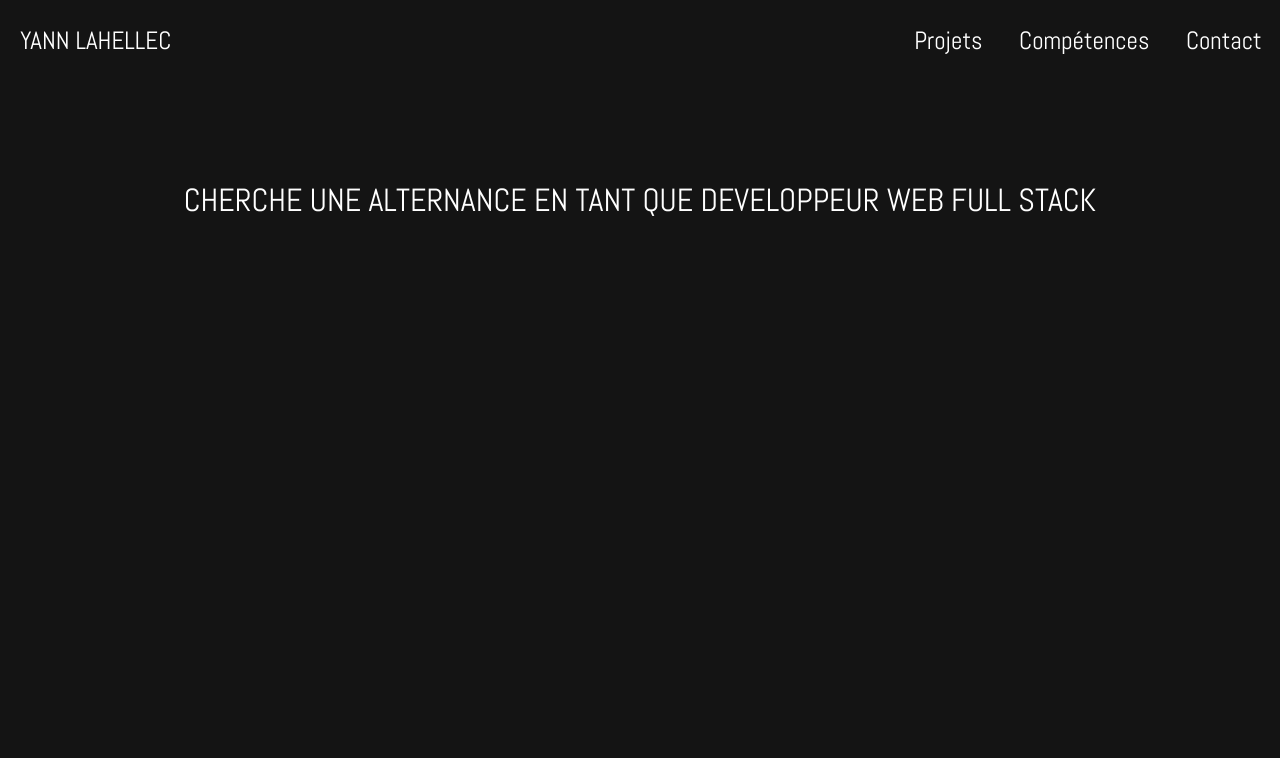
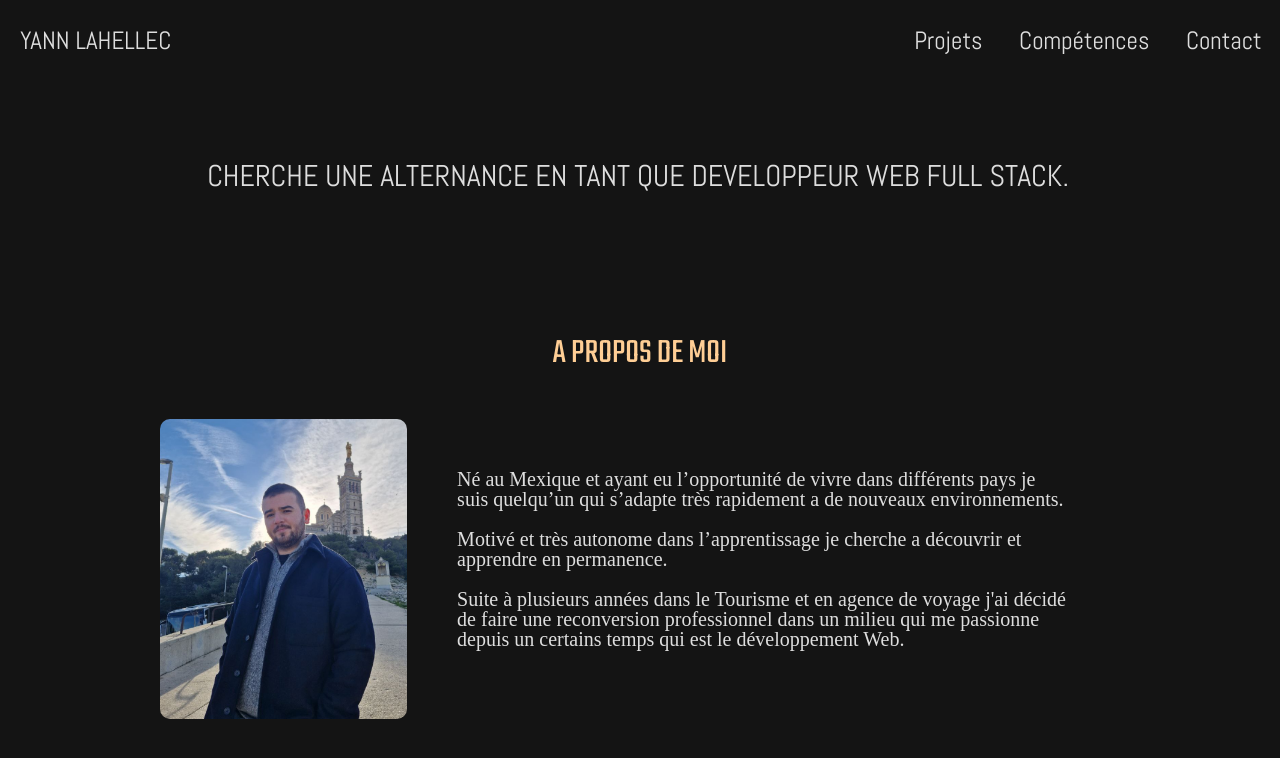
Before and after one commit to YannLahellec/portfolio, a React (Vite) app: page / in a window 1280 px wide. Shown: the top 758 px of the page. Built offline with nearby package versions, Linux system fonts and the light colour scheme.

Commit message:
about me done

```diff
--- a/src/App.jsx
+++ b/src/App.jsx
@@ -1,5 +1,7 @@
-import NavBar from "./components/NavBar"
-import Description from "./components/Description"
+import NavBar from "./components/NavBar";
+import Title from "./components/Title";
+import Description from "./components/Description";
+import Projets from "./components/Projects";
 import "./app.css"
 
 function App() {
@@ -8,7 +10,9 @@ function App() {
   return (
     <>
     <NavBar/>
+    <Title/>
     <Description/>
+    <Projets/>
     </>
   )
 }
--- a/src/Styles/description.css
+++ b/src/Styles/description.css
@@ -1,35 +1,42 @@
-.title-container {
+.description-container {
     display: flex;
-    justify-content: center;
+    flex-direction: column;
     align-items: center;
-    height: 30vh;
-}
-.main-title {
-    color: white;
-    font-family: var(--font-abel);
-    font-size: 32px;
-    /* position: relative; */
+    margin-top: 4rem;
 }
 
-/* .main-title::after{
-    content: '|';
-    position: absolute;
-    right: 0;
-    color: white;
-    background-color: #141414;
-    width: 100%;
-    animation: typing 5s steps(62),
-                line 1s infinite;
-} */
-
-/* @keyframes typing {
-    to {
-        width: 0%
-    }
+.txt-info {
+    padding-bottom: 20px;
 }
 
-@keyframes line {
-    50%{
-        color: transparent;
-    }
-} */
+.info-container {
+    display: flex;
+    color: #DEDEDE;
+    font-family: var(--font--abel);
+    font-size: 20px;
+    width: 75%;
+    /* margin-left: 70px;
+    margin-right: 70px;
+    margin-top: 50px; */
+}
+
+.description-img {
+    height: 300px;
+    border-radius: 10px;
+
+}
+.text-container {
+    display: flex;
+    flex-direction: column;
+    justify-content: center;
+
+    margin-left: 50px;
+    margin-right: 50px;
+}
+
+.description-title {
+    font-family: var(--font-teko);
+    color: var(--color-teko);
+    font-size: 35px;
+    margin-bottom: 3rem;
+}
--- a/src/Styles/navbar.css
+++ b/src/Styles/navbar.css
@@ -2,7 +2,7 @@
     display: flex;
     align-items: center;
     justify-content: space-between;
-    height: 10vh;
+    height: 5rem;
 }
 
 .nav-list {
@@ -16,7 +16,8 @@
 }
 
 .nav-txt {
-    color: white;
+    color: #DEDEDE;
     font-family: var(--font-abel);
     font-size: 25px;
+    cursor: pointer;
 }
--- /dev/null
+++ b/src/Styles/title.css
@@ -0,0 +1,54 @@
+.title-container {
+  display: flex;
+  justify-content: center;
+  align-items: center;
+  height: 12rem;
+}
+.main-title {
+  color: #dedede;
+  font-family: var(--font-abel);
+  font-size: 30px;
+  position: relative;
+}
+
+.title-container h1 {
+  overflow: hidden; /* Ensures the content is not revealed until the animation */
+  border-right: 0.15em solid var(--color-teko); /* The typwriter cursor */
+  white-space: nowrap; /* Keeps the content on a single line */
+  margin: 0 auto; /* Gives that scrolling effect as the typing happens */
+  /* letter-spacing: 0.15em;  */
+  animation: typing 5s steps(60, end), blink-caret 0.75s step-end infinite;
+}
+
+@keyframes typing {
+    from { width: 0 }
+    to { width: 70% }
+  }
+
+  /* The typewriter cursor effect */
+  @keyframes blink-caret {
+    from, to { border-color: transparent }
+    50% { border-color: var(--color-teko); }
+  }
+
+/* .main-title::after{
+    content: '|';
+    position: absolute;
+    right: 0;
+    color: #DEDEDE;
+    background-color: #141414;
+    width: 100%;
+    animation: typing 5s steps(62, end),
+                line 1s step-end infinite;
+}
+
+@keyframes typing {
+    from { width: 0 }
+    to { width: 100% }
+}
+
+@keyframes line {
+    50%{
+        color: transparent;
+    }
+} */
--- a/src/app.css
+++ b/src/app.css
@@ -1,8 +1,12 @@
 @import url('https://fonts.googleapis.com/css2?family=Abel&display=swap');
+@import url('https://fonts.googleapis.com/css2?family=Teko:wght@300..700&display=swap');
+
 
 :root {
     --main-color:#141414;
     --font-abel: "Abel";
+	--font-teko: "Teko";
+	--color-teko: #FFCE95;
 
 }
 
--- a/src/components/Description.jsx
+++ b/src/components/Description.jsx
@@ -1,16 +1,36 @@
 import "../Styles/description.css";
+import ImageDesc from "../assets/img/photo_mrs 1.png";
 
-function Description () {
-    return (
-        <>
-        <div className="title-container">
-        <h1 className="main-title">CHERCHE UNE ALTERNANCE EN TANT QUE DEVELOPPEUR WEB FULL STACK</h1>
-        <div>
-            <img src="" alt="" />
+function Description() {
+  return (
+    <>
+      <div className="description-container">
+        <h1 className="description-title">A PROPOS DE MOI</h1>
+        <div className="info-container">
+          {<img src={ImageDesc} alt="" className="description-img" />}
+          <div className="text-container">
+            <p className="txt-info">
+              Né au Mexique et ayant eu l’opportunité de vivre dans différents
+              pays je suis quelqu’un qui s’adapte très rapidement a de nouveaux
+              environnements.
+            </p>
+            <p className="txt-info">
+              {" "}
+              Motivé et très autonome dans l’apprentissage je cherche a
+              découvrir et apprendre en permanence.
+            </p>
+            <p className="txt-info">
+              {" "}
+              Suite à plusieurs années dans le Tourisme et en agence de voyage
+              j'ai décidé de faire une reconversion professionnel dans un milieu
+              qui me passionne depuis un certains temps qui est le développement
+              Web.
+            </p>
+          </div>
         </div>
-        </div>
-        </>
-    )
+      </div>
+    </>
+  );
 }
 
 export default Description;
--- /dev/null
+++ b/src/components/Projects.jsx
@@ -0,0 +1,9 @@
+function Projets () {
+    return (
+        <>
+
+        </>
+    )
+}
+
+export default Projets;
--- /dev/null
+++ b/src/components/Title.jsx
@@ -0,0 +1,13 @@
+import "../Styles/title.css"
+
+function Title () {
+    return (
+        <>
+        < div className="title-container">
+        <h1 className="main-title">CHERCHE UNE ALTERNANCE EN TANT QUE DEVELOPPEUR WEB FULL STACK.</h1>
+        </div>
+        </>
+    )
+}
+
+export default Title;
```
Also changed, not shown: src/Styles/projetc.css (added), src/assets/img/photo_mrs 1.png (added), src/assets/img/photo_mrs.jpg (deleted).
